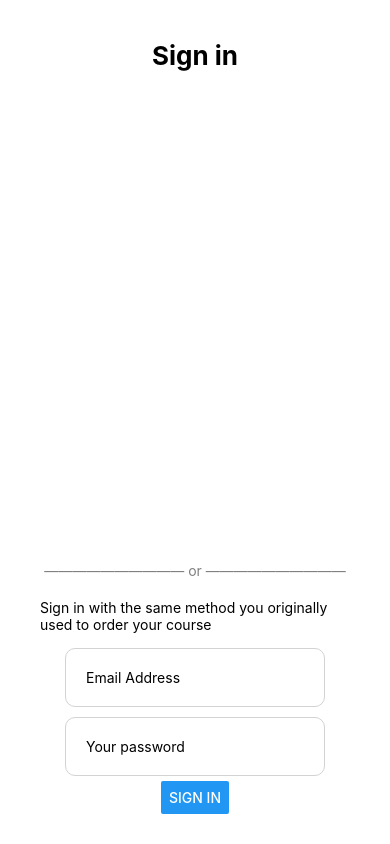
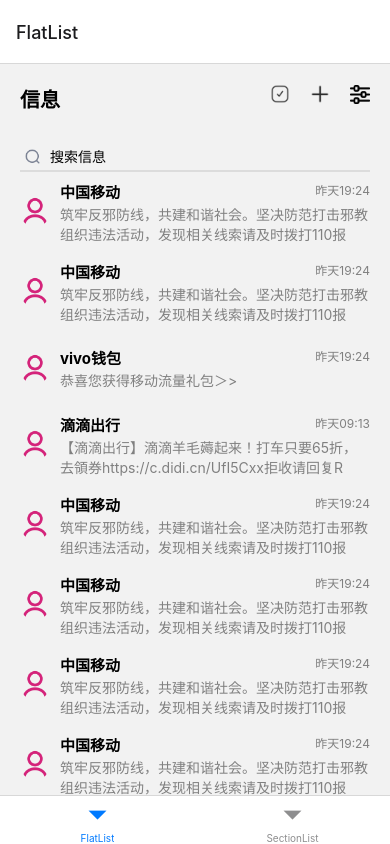
Before and after one commit to WQzzz/RNDemo, a React Native app: screen /SearchList in a window 390 px wide. Built offline with nearby package versions, Linux system fonts and the light colour scheme.

Commit message:
feat:use hook to do navigation

```diff
--- a/App.tsx
+++ b/App.tsx
@@ -79,12 +79,12 @@
 
 function App(): React.JSX.Element {
   return  (
-  // <NavigationContainer>
-  //   <Stack.Navigator screenOptions={{ headerShown: false }}>
-  //     <Stack.Screen name="Home" component={Navig} />
-  //   </Stack.Navigator>
-  // </NavigationContainer>
-  <LogInPage/>)
+  <NavigationContainer>
+    <Stack.Navigator screenOptions={{ headerShown: false }}>
+      <Stack.Screen name="Home" component={Navig} />
+    </Stack.Navigator>
+  </NavigationContainer>
+ )
 
 }
 
--- a/MessageFlatList.tsx
+++ b/MessageFlatList.tsx
@@ -13,6 +13,7 @@
 
 import {createNativeStackNavigator} from '@react-navigation/native-stack';
 const Stack = createNativeStackNavigator();
+import { useNavigation } from '@react-navigation/native';
 
 const MessageData = [
   {
@@ -80,8 +81,8 @@
   },
 ];
 
-const ItemDetail = ({ route,navigation}) => {
-
+const ItemDetail = ({ route}) => {
+  const navigation = useNavigation();
   const { item } = route.params
   return (
   <View style={{margin:10}}>
@@ -93,8 +94,8 @@
 }
 
 
-const RenderItem = ({item,navigation}) => {
-
+const RenderItem = ({item}) => {
+  const navigation = useNavigation();
   return(
   <Pressable
     onPress={() => {navigation.navigate("MessageItem",{item})}}
@@ -122,7 +123,7 @@
   </Pressable>
 );}
 
-const MessageFlatList = ({navigation}) => (
+const MessageFlatList = () => (
   <SafeAreaView style={{flex: 1}}>
     <View style={styles.header}>
       <Text style={{fontSize: 20, fontWeight: 'bold'}}>信息</Text>
@@ -153,7 +154,7 @@
     </View>
     <View style={{flex: 1}}>
       <FlatList
-        renderItem={({item})=><RenderItem item={item} navigation={navigation}/>}
+        renderItem={({item})=><RenderItem item={item}/>}
         data={MessageData}
       />
     </View>
--- a/SearchTagSectionList.tsx
+++ b/SearchTagSectionList.tsx
@@ -11,7 +11,7 @@
 
 import {createNativeStackNavigator} from '@react-navigation/native-stack';
 const Stack = createNativeStackNavigator();
-
+import { useNavigation } from '@react-navigation/native';
 const Data = [
   {
     title: 'Categories',
@@ -29,14 +29,17 @@
   },
 ];
 
-const ItemDetail = ({route, navigation}) => (
+const ItemDetail = ({route}) => {
+    const navigation = useNavigation();
+    return(
   <View>
     <Text>{route.params.item}</Text>
     <Button title='GO BACK' onPress={()=>{navigation.goBack()}}></Button>
   </View>
-);
+)};
 
-const Item = ({item, navigation}) => {
+const Item = ({item}) => {
+    const navigation = useNavigation();
   const [clicked, setClicked] = useState(false);
   return (
     <Pressable
@@ -50,22 +53,22 @@
   );
 };
 
-const Items = ({items, navigation}) => {
+const Items = ({items}) => {
   const itemList = items.map(item => (
-    <Item navigation={navigation} key={item} item={item} />
+    <Item key={item} item={item} />
   ));
   return (
     <View style={{flexDirection: 'row', flexWrap: 'wrap'}}>{itemList}</View>
   );
 };
 
-const SearchTagSectionList = ({navigation}) => {
+const SearchTagSectionList = () => {
   return (
     <SafeAreaView style={{flex: 1}}>
       <SectionList
         style={{flex: 1, margin: 20}}
         sections={Data}
-        renderItem={({item}) => <Items navigation={navigation} items={item} />}
+        renderItem={({item}) => <Items  items={item} />}
         renderSectionHeader={({section}) => (
           <Text style={{marginTop: 10, marginBottom: 10}}>{section.title}</Text>
         )}
```
